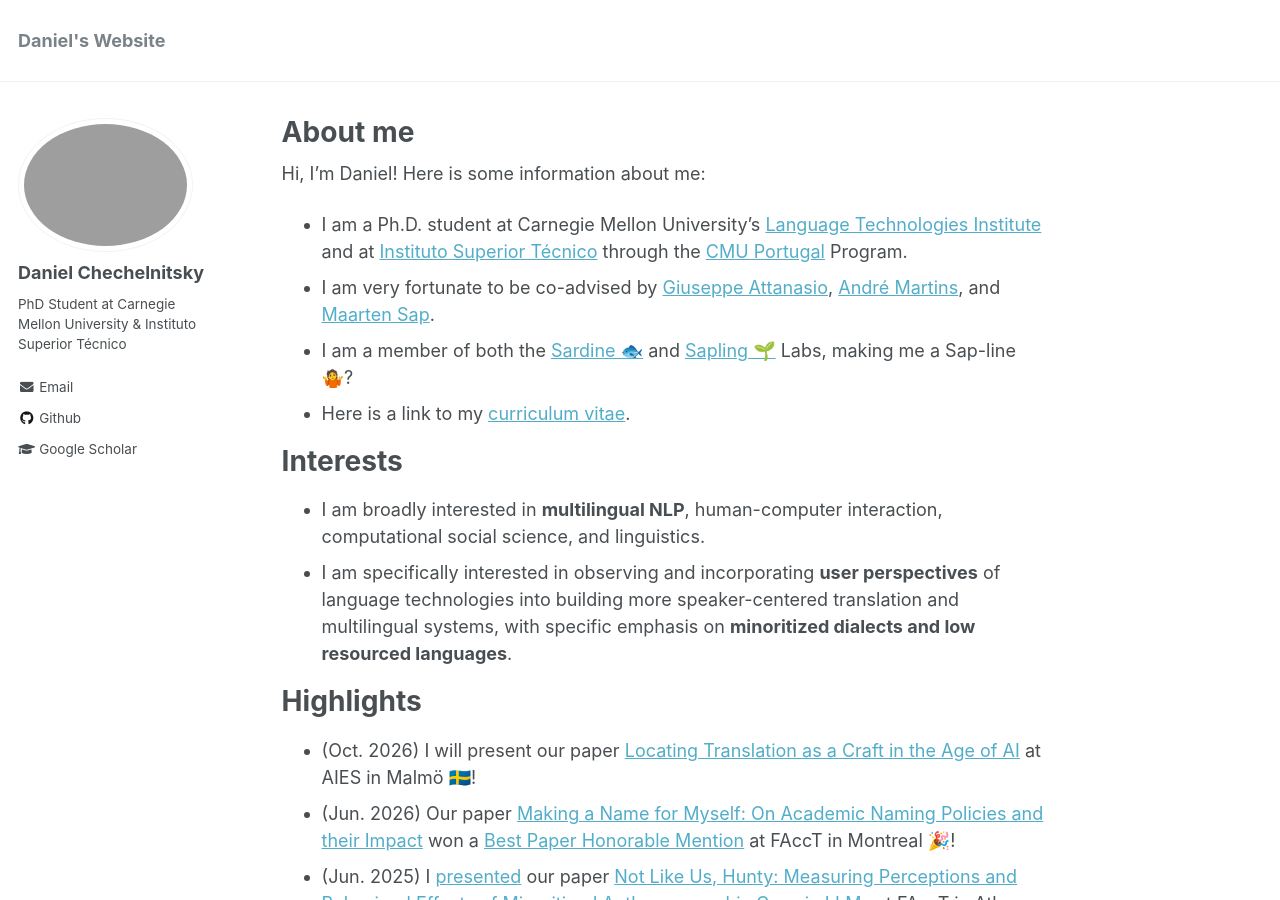
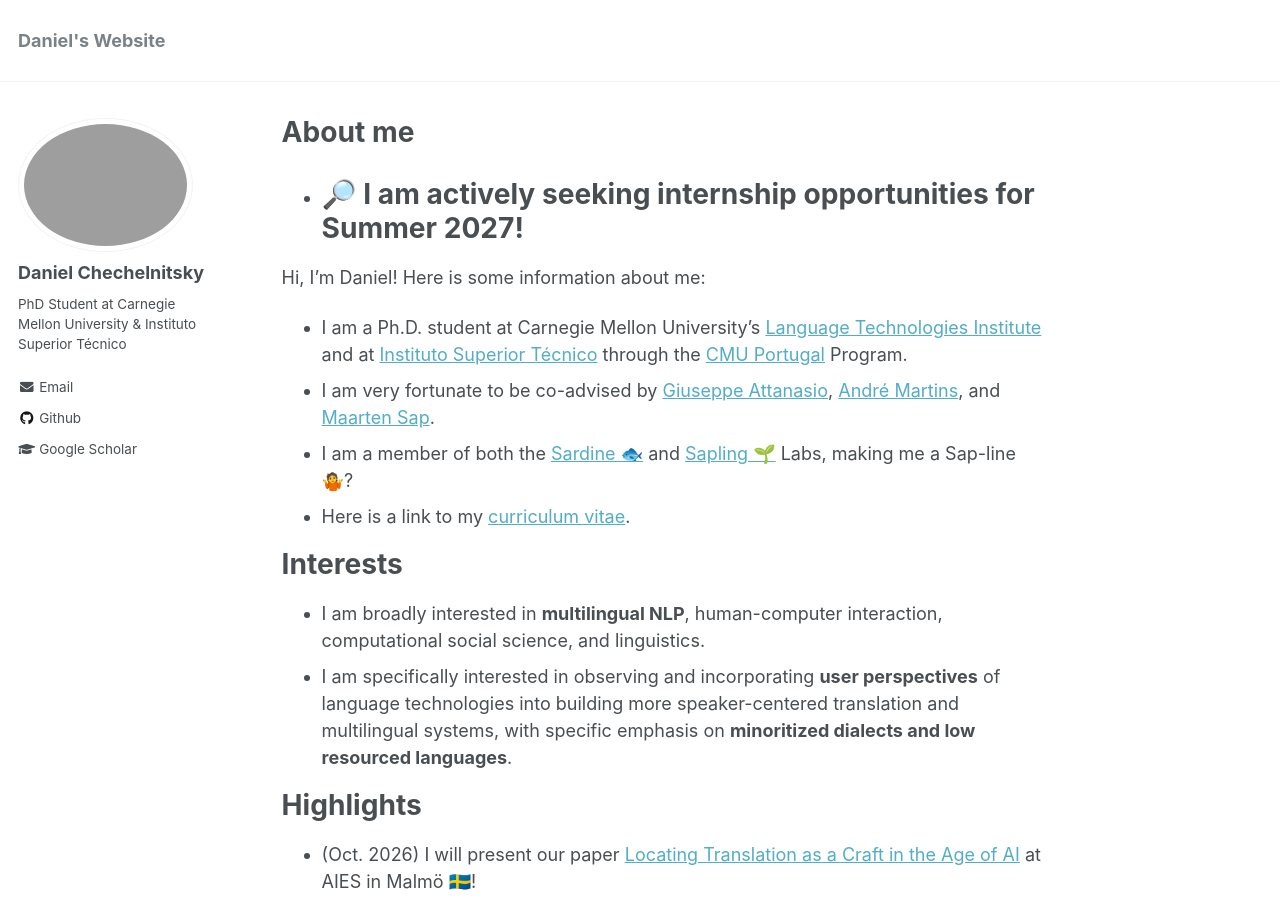
Before and after one commit to chechelnitskd/chechelnitskd.github.io, a Jekyll site: the page built from _pages/about.md, in a window 1280 px wide and 900 px high. Built offline with Jekyll 4.4.1, drawn with Linux system fonts in a browser that asks for light colours.

Commit message:
Update about.md

```diff
--- a/_pages/about.md
+++ b/_pages/about.md
@@ -7,6 +7,8 @@
   - /about/
   - /about.html
 ---
+
+- # 🔎 I am actively seeking internship opportunities for Summer 2027!
 
 Hi, I'm Daniel! Here is some information about me:
 - I am a Ph.D. student at Carnegie Mellon University's [Language Technologies Institute](https://www.lti.cs.cmu.edu/) and at [Instituto Superior Técnico](https://tecnico.ulisboa.pt/en/) through the [CMU Portugal](https://cmuportugal.org/) Program.
```
